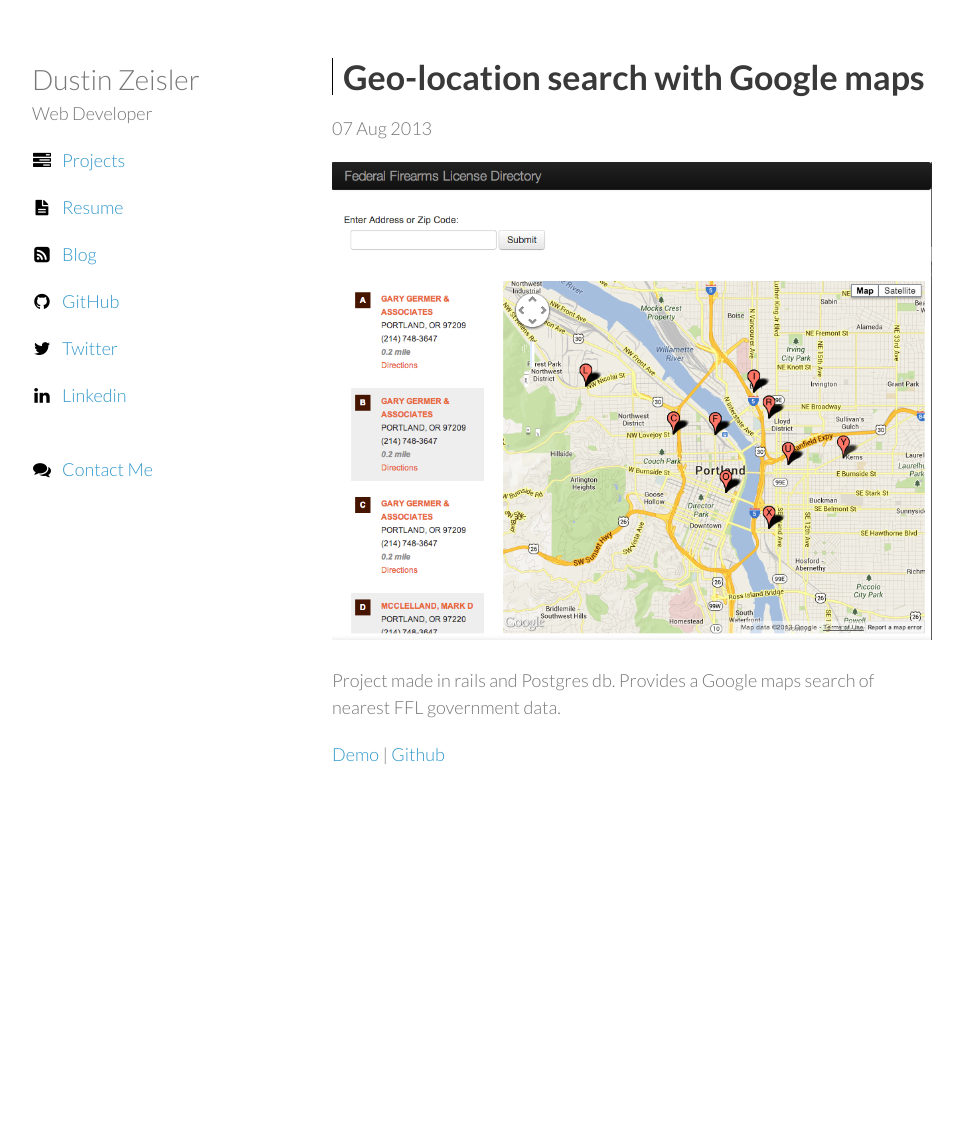
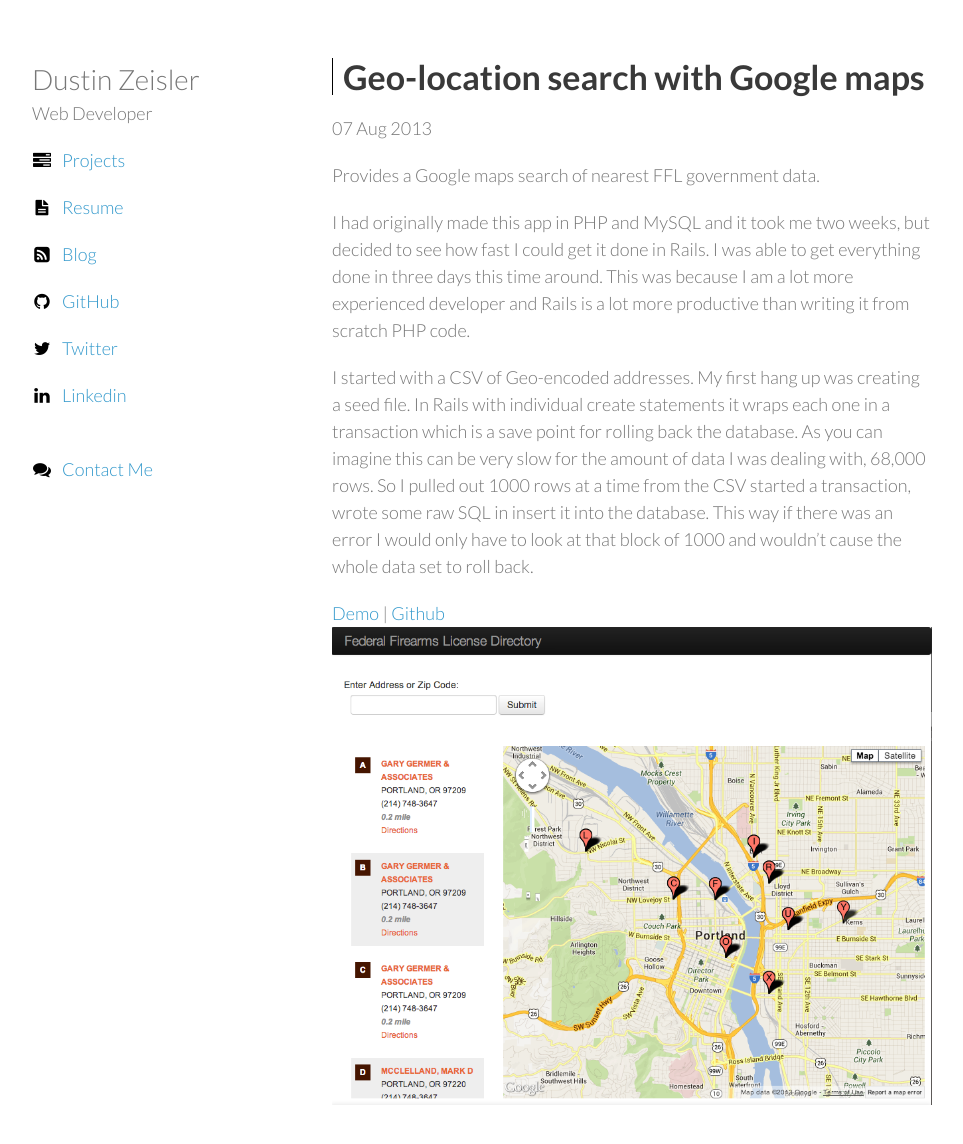
Before and after one commit to zeisler/zeisler.github.io, a Jekyll site: the page built from _posts/2013-08-07-Geo-location-Google-maps.md, in a window 1280 px wide and 1182 px high. Shown: the top 1144 px of the window, without its empty margins (158-1121 px from the left). Built offline with Jekyll 4.4.1, drawn with Linux system fonts in a browser that asks for light colours.

Commit message:
add thoughts

```diff
--- a/_posts/2013-08-07-Geo-location-Google-maps.md
+++ b/_posts/2013-08-07-Geo-location-Google-maps.md
@@ -5,12 +5,14 @@
 category:
 tags: [rails api]
 ---
-[![Site](/images/blog/ffl-locator.png)](http://ffl-locator.herokuapp.com)
+Provides a Google maps search of nearest FFL government data.
 
-Project made in rails and Postgres db.
-Provides a Google maps search of nearest FFL government data.
+I had originally made this app in PHP and MySQL and it took me two weeks, but decided to see how fast I could get it done in Rails. I was able to get everything done in three days this time around. This was because I am a lot more experienced developer and Rails is a lot more productive than writing it from scratch PHP code.
+
+I started with a CSV of Geo-encoded addresses. My first hang up was creating a seed file. In Rails with individual create statements it wraps each one in a transaction which is a save point for rolling back the database. As you can imagine this can be very slow for the amount of data I was dealing with, 68,000 rows. So I pulled out 1000 rows at a time from the CSV started a transaction, wrote some raw SQL in insert it into the database. This way if there was an error I would only have to look at that block of 1000 and wouldn't cause the whole data set to roll back.
 
 
 [Demo](http://ffl-locator.herokuapp.com)
  |
 [Github](https://github.com/zeisler/ffl_locator)
+[![Site](/images/blog/ffl-locator.png)](http://ffl-locator.herokuapp.com)
```
